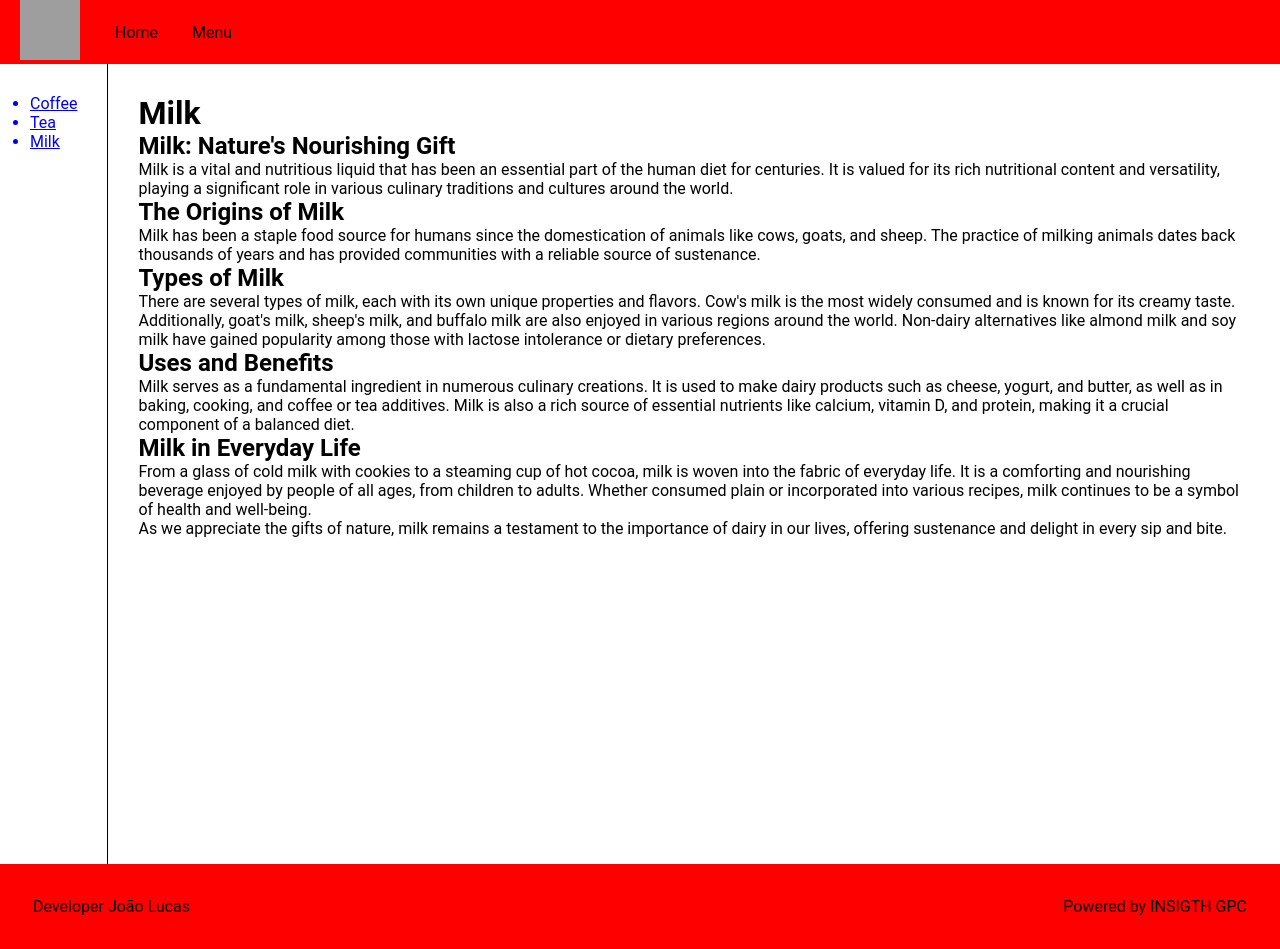
After one commit to lucasops96/projeto2, a Django app: page /page/milk in a window 1280 px wide. The commit adds this page. Run offline with Django 4.2, Linux system fonts and the light colour scheme; grey boxes are pictures that could not be loaded.

Commit message:
Create Pages coffee,tea and milk

```diff
--- a/landingpage/static/landingpage/css/styles.css
+++ b/landingpage/static/landingpage/css/styles.css
@@ -54,7 +54,7 @@ body{
     border-right: 1px solid black;
 }
 
-.home-content{
+.page-content{
     padding:30px;
     flex-grow: 1;
 }
--- a/landingpage/templates/landingpage/pages/base.html
+++ b/landingpage/templates/landingpage/pages/base.html
@@ -14,7 +14,6 @@
 
     <main class="main-content">
         {% include 'landingpage/partials/sidebar.html' %}
-
         {% block content  %}{% endblock content %}
     </main>
 
--- /dev/null
+++ b/landingpage/templates/landingpage/pages/milk.html
@@ -0,0 +1,32 @@
+{% extends 'landingpage/pages/base.html' %}
+
+{% block title %}Milk{% endblock title %}
+
+{% block content %}
+<div class="page-content">
+    <div class="page-title">
+        <h1>Milk</h1>
+    </div>
+    <h2>Milk: Nature's Nourishing Gift</h2>
+
+    <p>Milk is a vital and nutritious liquid that has been an essential part of the human diet for centuries. It is valued for its rich nutritional content and versatility, playing a significant role in various culinary traditions and cultures around the world.</p>
+
+    <h2>The Origins of Milk</h2>
+
+    <p>Milk has been a staple food source for humans since the domestication of animals like cows, goats, and sheep. The practice of milking animals dates back thousands of years and has provided communities with a reliable source of sustenance.</p>
+
+    <h2>Types of Milk</h2>
+
+    <p>There are several types of milk, each with its own unique properties and flavors. Cow's milk is the most widely consumed and is known for its creamy taste. Additionally, goat's milk, sheep's milk, and buffalo milk are also enjoyed in various regions around the world. Non-dairy alternatives like almond milk and soy milk have gained popularity among those with lactose intolerance or dietary preferences.</p>
+
+    <h2>Uses and Benefits</h2>
+
+    <p>Milk serves as a fundamental ingredient in numerous culinary creations. It is used to make dairy products such as cheese, yogurt, and butter, as well as in baking, cooking, and coffee or tea additives. Milk is also a rich source of essential nutrients like calcium, vitamin D, and protein, making it a crucial component of a balanced diet.</p>
+
+    <h2>Milk in Everyday Life</h2>
+
+    <p>From a glass of cold milk with cookies to a steaming cup of hot cocoa, milk is woven into the fabric of everyday life. It is a comforting and nourishing beverage enjoyed by people of all ages, from children to adults. Whether consumed plain or incorporated into various recipes, milk continues to be a symbol of health and well-being.</p>
+
+    <p>As we appreciate the gifts of nature, milk remains a testament to the importance of dairy in our lives, offering sustenance and delight in every sip and bite.</p>
+</div>
+{% endblock content %}
--- a/landingpage/templates/landingpage/partials/header.html
+++ b/landingpage/templates/landingpage/partials/header.html
@@ -4,7 +4,7 @@
              <img src="https://cdn.pixabay.com/photo/2017/08/05/11/16/logo-2582748_1280.png" alt="html">
          </div>
          <div class="main-header-links">
-             <a href="">Home</a>
+             <a href={% url 'landingpage:home' %}>Home</a>
              <a href="">Menu</a>
          </div>
     </div>
--- a/landingpage/templates/landingpage/partials/sidebar.html
+++ b/landingpage/templates/landingpage/partials/sidebar.html
@@ -1,18 +1,15 @@
 <div class="sidebar">
     <div class="sidebar-content">
         <ul>
-            <li>Coffee</li>
-            <li>Tea</li>
-            <li>Milk</li>
-            <li>Coffee</li>
-            <li>Tea</li>
-            <li>Milk</li>
-            <li>Coffee</li>
-            <li>Tea</li>
-            <li>Milk</li>
-            <li>Coffee</li>
-            <li>Tea</li>
-            <li>Milk</li>
+            <a href="{% url 'landingpage:coffee' %}">
+                <li>Coffee</li>
+            </a>
+            <a href="{% url 'landingpage:tea' %}">
+                <li>Tea</li>
+            </a>
+            <a href="{% url 'landingpage:milk' %}">
+                <li>Milk</li>
+            </a>
         </ul>
     </div>
 </div>
--- a/landingpage/urls.py
+++ b/landingpage/urls.py
@@ -5,5 +5,8 @@ from . import views
 app_name = 'landingpage'
 
 urlpatterns=[
-    path('',views.home, name='home')
+    path('',views.home, name='home'),
+    path('page/coffee',views.coffee, name='coffee'),
+    path('page/tea',views.tea, name='tea'),
+    path('page/milk',views.milk, name='milk')
 ]
--- a/landingpage/views.py
+++ b/landingpage/views.py
@@ -5,3 +5,12 @@ from django.shortcuts import render
 
 def home(request):
     return render(request,'landingpage/pages/home.html')
+
+def coffee(request):
+    return render(request,'landingpage/pages/coffee.html')
+
+def tea(request):
+    return render(request,'landingpage/pages/tea.html')
+
+def milk(request):
+    return render(request,'landingpage/pages/milk.html')
```
Also changed, not shown: landingpage/templates/landingpage/pages/coffee.html (added, +32 -0 lines), landingpage/templates/landingpage/pages/home.html (+4 -7 lines), landingpage/templates/landingpage/pages/tea.html (added, +32 -0 lines).
